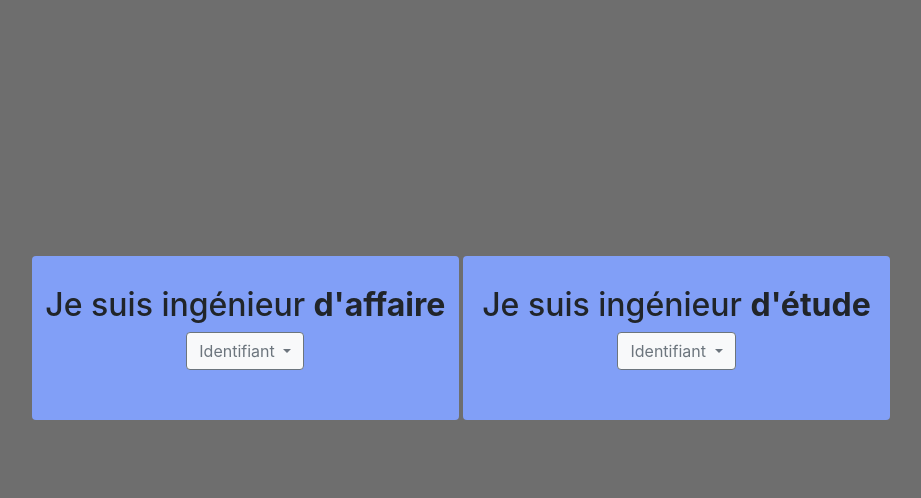
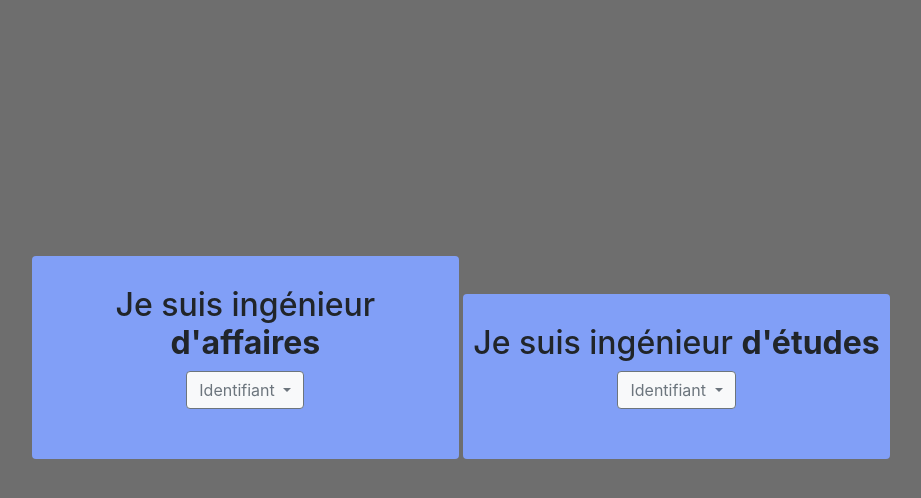
Before and after one commit to Toyem/SAR-Projet-Flask-2019, a Flask app: page / in a window 1280 px wide. Shown: the top 498 px of the page, without its empty margins (160-1081 px from the left). Run offline with Flask 2, Linux system fonts and the light colour scheme; data comes from the database, SQL or seed files in the repository; some libraries are stand-ins or nearby versions.

Commit message:
Lien edit-vue amélioré

```diff
--- a/app.py
+++ b/app.py
@@ -52,18 +52,19 @@ def onglet_affaire_mission(shortName, etat):
                            )
 
 
-@app.route('/<shortName>/affaire/missions/vue/<mission_name>/')
+@app.route('/<shortName>/affaire/missions/vue/<missionName>/')
 # API onglet missions d'un ingé d'affaire
-def onglet_affaire_mission_vue(shortName, mission_name):
-    mission = get_mission_by_titre(mission_name)
+def affaire_mission_vue(shortName, missionName):
+    mission = get_mission_by_titre(missionName)
     return render_template("homepage_affaire_mission_vue.html.jinja2"
                            , shortName=shortName
                            , mission=mission
                            )
 
-@app.route('/<shortName>/affaire/missions/vue/<mission>/edit/')
+@app.route('/<shortName>/affaire/missions/vue/<missionName>/edit/')
 # API pour voir mission à postuler
-def affaire_mission_edit(shortName, mission):
+def affaire_mission_edit(shortName, missionName):
+    mission = get_mission_by_titre(missionName)
     return render_template("homepage_affaire_mission_edit.html.jinja2"
                            , shortName=shortName
                            , mission=mission
@@ -88,9 +89,9 @@ def carriere_vue(shortName, shortNameCarriere, etat):
     if (etat == "enCours"):
         listToShow = listOfMissionsOnGoing
     elif (etat == "termine"):
+        listToShow = listOfMissionsClosed
+    elif (etat == "enAttente"):
         listToShow = listOfMissionsWaiting
-    elif (etat == "enAttente"):
-        listToShow = listOfMissionsClosed
     else:
         error_page_404("tab doesn't exist")
     return render_template("homepage_affaire_carriere_vue_grille.html.jinja2",
--- a/templates/layout.html.jinja2
+++ b/templates/layout.html.jinja2
@@ -12,7 +12,7 @@
 </head>
 <body>
 <div class="engineerChoice col-sm-4 col-11 rounded" id="premierElement">
-    <h2>Je suis ing&eacute;nieur <span class="bold">d&apos;affaire</span></h2>
+    <h2>Je suis ing&eacute;nieur <span class="bold">d&apos;affaires</span></h2>
     <button type="button" class="btn btn-outline-secondary dropdown-toggle btn-light" data-toggle="dropdown">
         Identifiant
     </button>
@@ -23,7 +23,7 @@
     </div>
 </div>
 <div class="engineerChoice col-sm-4 col-11 rounded">
-    <h2>Je suis ing&eacute;nieur <span class="bold">d&apos;&eacute;tude</span></h2>
+    <h2>Je suis ing&eacute;nieur <span class="bold">d&apos;&eacute;tudes</span></h2>
     <button type="button" class="btn btn-outline-secondary dropdown-toggle btn-light" data-toggle="dropdown">
         Identifiant
     </button>
```
Also changed, not shown: templates/homepage_affaire_mission_edit.html.jinja2 (+4 -4 lines), templates/homepage_affaire_mission_vue.html.jinja2 (+6 -5 lines), 1 other file.
